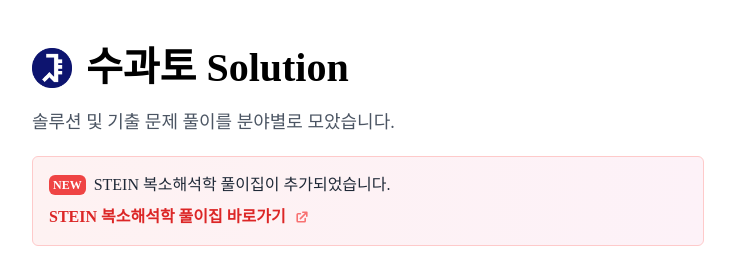
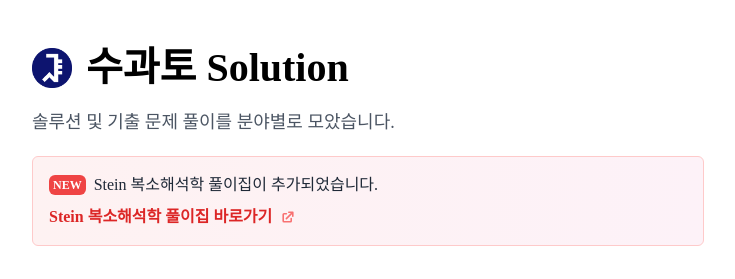
Before and after one commit to geniusLHS/soogwato-solutions, a React (Create React App) app: page / in a window 1280 px wide. Shown: the top 279 px of the page, without its empty margins (272-1007 px from the left). Built offline with nearby package versions, Linux system fonts and the light colour scheme; a web font is replaced by a local one.

Commit message:
feat: STEIN -> Stein 글자 변경

```diff
--- a/src/App.js
+++ b/src/App.js
@@ -67,7 +67,7 @@
         label: "ANLY_rudin.PMA(3)",
       },
       {
-        name: "STEIN 복소해석학 풀이집",
+        name: "Stein 복소해석학 풀이집",
         link: "https://geniuslhs.com/solutions/stein-complex-analysis.pdf",
         label: "ANLY_stein.complex",
         new: true,
--- a/src/components/Notice.js
+++ b/src/components/Notice.js
@@ -22,10 +22,10 @@
         <div className="flex flex-col gap-2">
           <div className="flex items-center gap-2">
             <span className="bg-red-500 text-white text-xs font-semibold px-1 py-0.5 rounded-md">NEW</span>
-            <span className="text-gray-800 font-medium">STEIN 복소해석학 풀이집이 추가되었습니다.</span>
+            <span className="text-gray-800 font-medium">Stein 복소해석학 풀이집이 추가되었습니다.</span>
           </div>
           <div className="flex items-center gap-2 text-base text-red-600 font-semibold">
-            STEIN 복소해석학 풀이집 바로가기
+            Stein 복소해석학 풀이집 바로가기
             <svg xmlns="http://www.w3.org/2000/svg" className="h-4 w-4 text-red-400" viewBox="0 0 20 20" fill="currentColor">
               <path
                 fillRule="evenodd"
```
